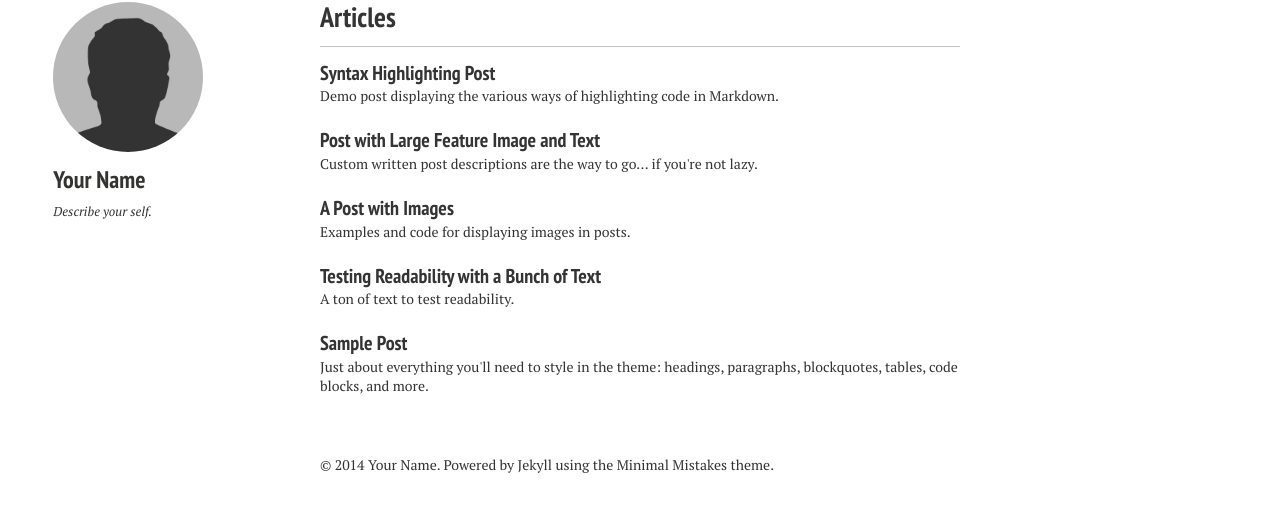
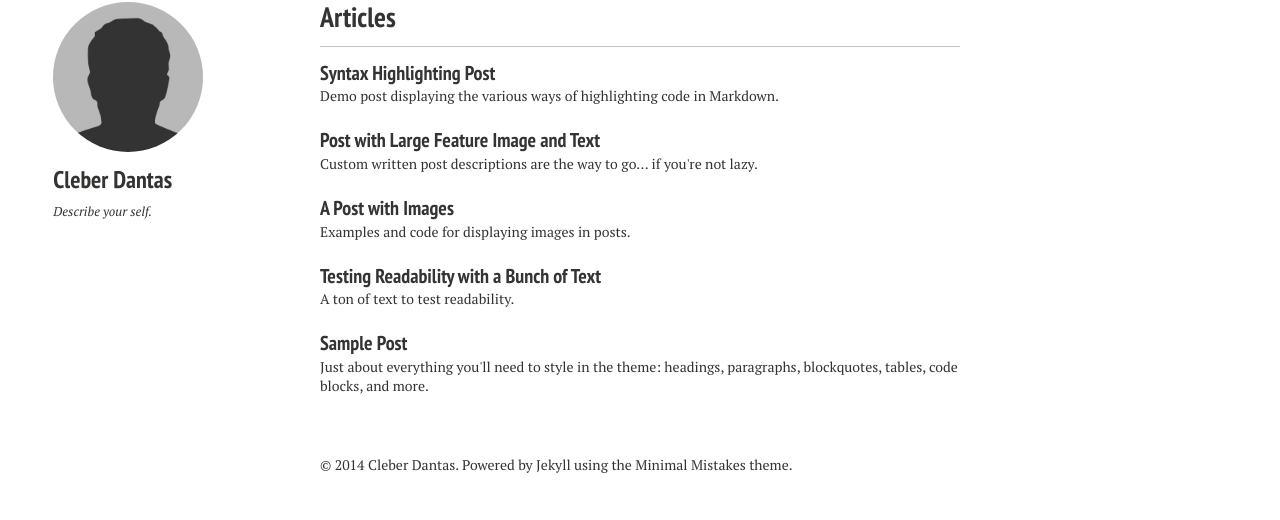
Before and after one commit to cleberdantas/cleberdantas.github.io, a Jekyll site: the page built from index.md, in a window 1280 px wide. Shown: the part 423-943 px from the top of the page. Built offline with Jekyll 4.4.1, drawn with Linux system fonts in a browser that asks for light colours; nearby versions of some CDN libraries.

Commit message:
alterando configuracoes

```diff
--- a/_config.yml
+++ b/_config.yml
@@ -1,14 +1,14 @@
 title:            Site Title
 description:      Describe your website.
 # Your site's domain goes here. Leave localhost server or blank when working locally.
-url:              http://localhost:4000
+url:              http://cleberdantas.github.io
 
 # Owner/author information
 owner:
-  name:           Your Name
+  name:           Cleber Dantas
   avatar:         bio-photo.jpg
   bio:            "Describe your self."
-  email:          your@email.com
+  email:          cleberwd@gmail.com
   # Social networking links are used in author-bio sidebar. Update and remove as you like.
   twitter:
   facebook:
```
